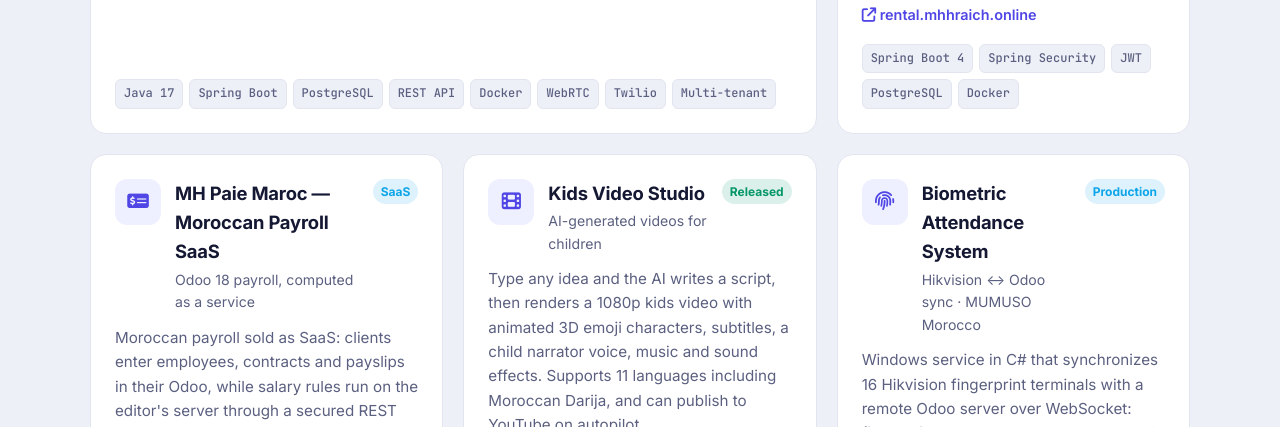
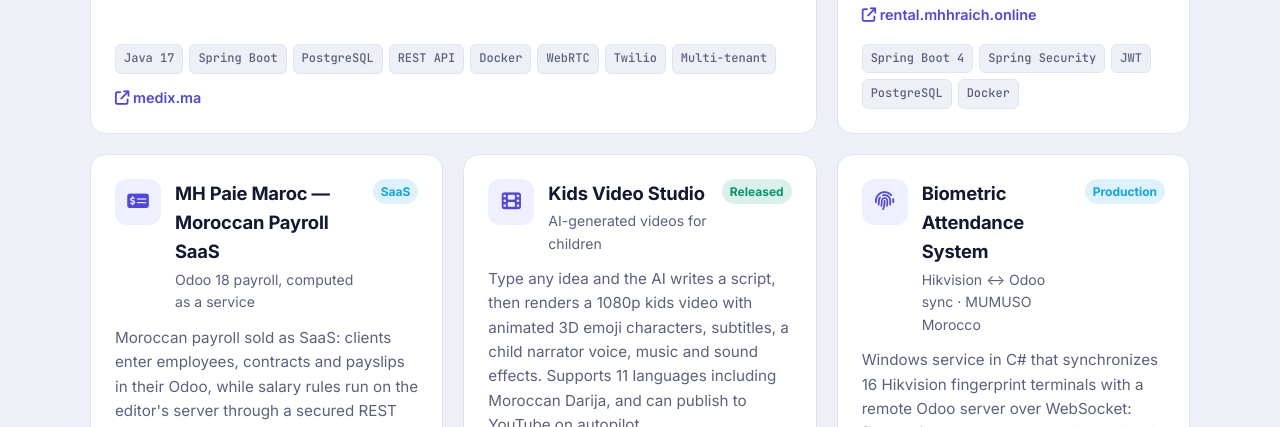
Before and after one commit to mhhraich/portfolio, a plain HTML site: page index.html in a window 1280 px wide. Shown: the part 1643-2070 px from the top of the page. Drawn offline with Linux system fonts and the light colour scheme.

Commit message:
Link Medix card to medix.ma
Co-Authored-By: Claude Opus 5.5 <noreply@anthropic.com>
Claude-Session: https://claude.ai/code/session_01Ay81atBhQfeWAqsCaJfUL7

```diff
--- a/index.html
+++ b/index.html
@@ -227,6 +227,7 @@ footer{border-top:1px solid var(--border);padding:28px 0;color:var(--muted);font
           <li><b>SaaS:</b> per-doctor workspaces and custom domains with on-demand HTTPS, self-service free trial, Docker deployment on Oracle Cloud</li>
         </ul>
         <div class="tags"><span class="tag">Java 17</span><span class="tag">Spring Boot</span><span class="tag">PostgreSQL</span><span class="tag">REST API</span><span class="tag">Docker</span><span class="tag">WebRTC</span><span class="tag">Twilio</span><span class="tag">Multi-tenant</span></div>
+        <div class="card-links"><a href="https://medix.ma" target="_blank" rel="noopener"><i class="fa-solid fa-arrow-up-right-from-square"></i> medix.ma</a></div>
       </article>
 
       <article class="card reveal" data-cat="saas">
```
